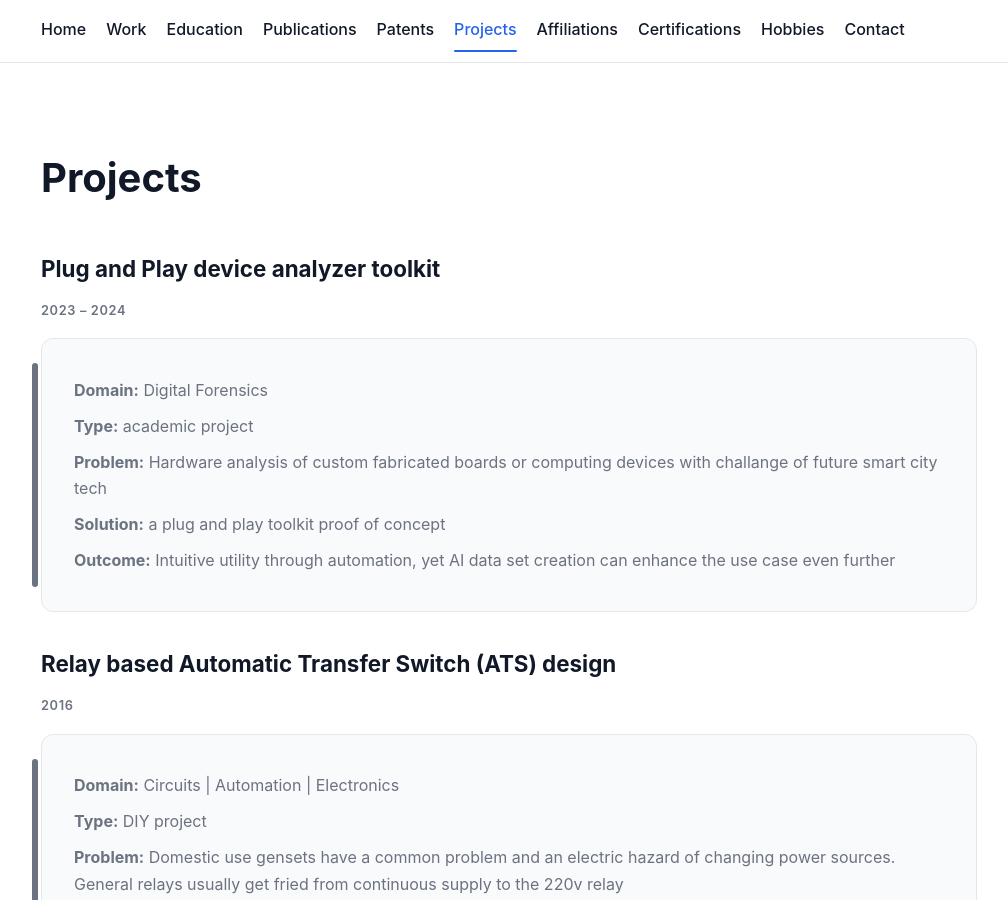
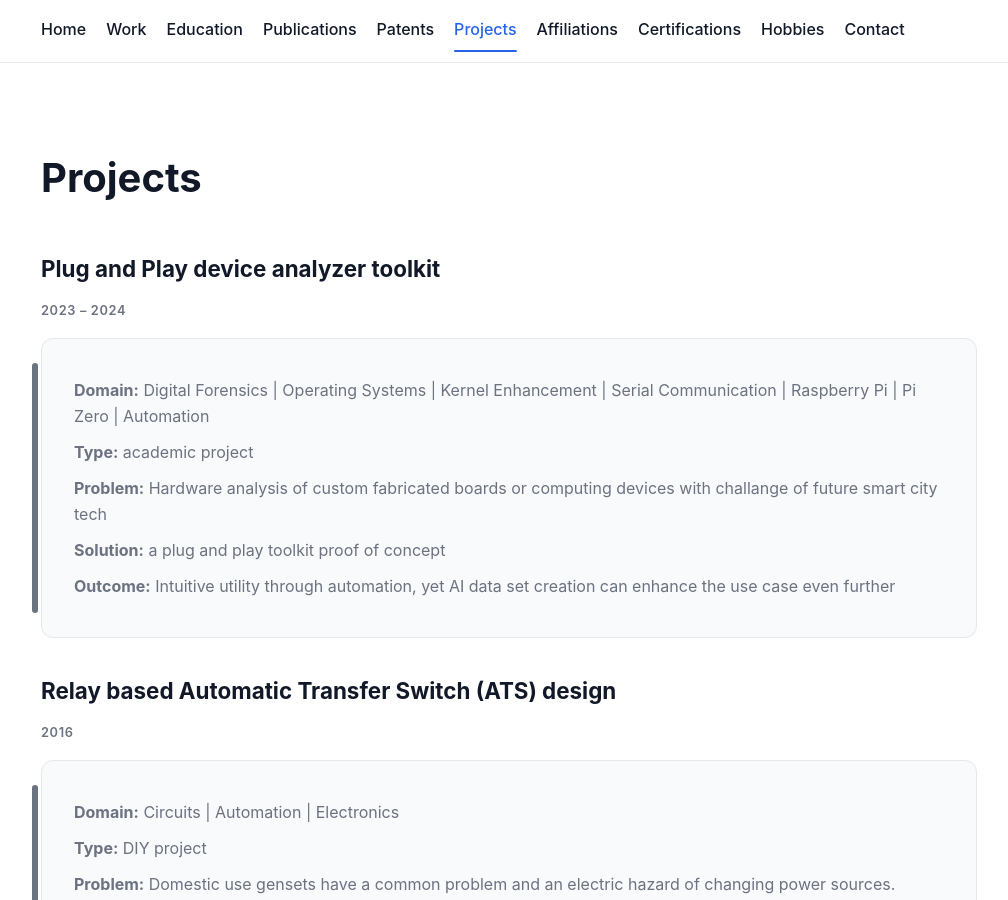
Before and after one commit to bilal-ismail/bilal-ismail.github.io, a Jekyll site: the page built from projects.md, in a window 1280 px wide and 900 px high. Shown: the whole window, without its empty margins (131-1139 px from the left). Built offline with Jekyll 4.4.1, drawn with Linux system fonts in a browser that asks for light colours.

Commit message:
Update projects.yml

```diff
--- a/_data/projects.yml
+++ b/_data/projects.yml
@@ -18,7 +18,7 @@
 
 - name: Plug and Play device analyzer toolkit
   type: academic project
-  domain: Digital Forensics
+  domain: Digital Forensics | Operating Systems | Kernel Enhancement | Serial Communication | Raspberry Pi | Pi Zero | Automation
   start: 2023
   finish: 2024
   problem: Hardware analysis of custom fabricated boards or computing devices with challange of future smart city tech
```
